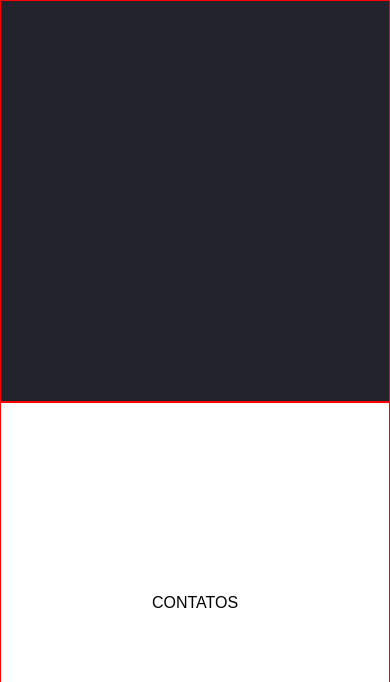
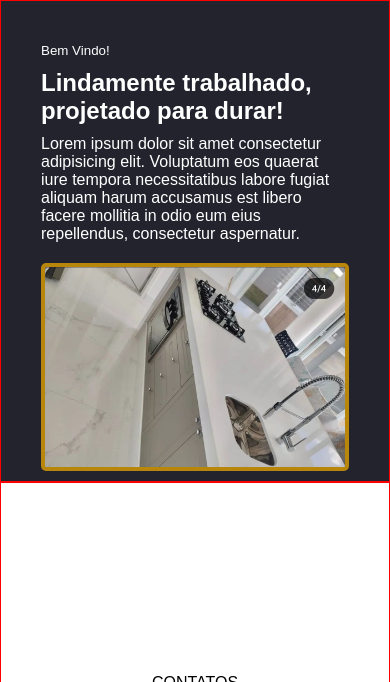
Before and after one commit to g-matheusdouglas/marmoraria-maximo, a plain HTML site: page index.html in a window 390 px wide. Shown: the part 690-1372 px from the top of the page. Drawn offline with Linux system fonts and the light colour scheme.

Commit message:
Update 04/12

```diff
--- a/estilo/style.css
+++ b/estilo/style.css
@@ -207,6 +207,7 @@ section.containers:nth-child(even) {
 }
 
 #redes h1 {
+    font-family: Zoica;
     font-size: 2.4rem;
 }
 
@@ -241,6 +242,26 @@ ul.redes-sociais li:hover {
 ul.redes-sociais li > img {
     width: 75px;
 }
+
+#sobre {
+    padding: 40px;
+}
+
+div.sobre_artigo > h2 {
+   margin-top: 10px;
+   margin-bottom: 10px;
+}
+
+div.sobre_image {
+    background: red url('../imagens/01.jpeg') no-repeat;
+    background-size: cover;
+    width: 200%;
+    height: 100%;
+    margin-left: 20px;
+    border-radius: 5px;
+    border: 4px solid darkgoldenrod;
+}
+
 
 /* Main config Fim */
 
@@ -349,4 +370,17 @@ footer, footer a {
     }
 
     /* Slide Config Fim */
+
+    /* main */
+
+    #sobre {
+        flex-wrap: wrap;
+    }
+
+    div.sobre_image {
+        width: 100%;
+        height: 200px;
+        margin-left: 0;
+        margin-top: 20px;
+    }
 }
--- a/index.html
+++ b/index.html
@@ -10,14 +10,14 @@
     <div id="wrapper">
         <header>
             <nav>
-                <a class="logo" href="/">Marmoraria Máximo</a>
+                <a class="logo" href="./index.html">Marmoraria Máximo</a>
                 <div class="mobile-menu">
                     <div class="line1"></div>
                     <div class="line2"></div>
                     <div class="line3"></div>
                 </div>
                 <ul class="nav-list">
-                    <li><a href="/">REDES</a></li>
+                    <li><a href="#redes">REDES</a></li>
                     <li><a href="#sobre">SOBRE</a></li>
                     <li><a href="#contatos">CONTATOS</a></li>
                     <li><a href="#servicos">SERVIÇOS</a></li>
@@ -72,12 +72,12 @@
                         <p>Atender bem, para atender sempre!</p>
                         <div>
                             <ul class="redes-sociais">
-                                <a href="#">
+                                <a href="https://www.facebook.com/marmorariamaximo.com.br/" rel="external" target="_blank">
                                     <li>
                                         <img src="imagens/logos/facebook.png" alt="facebook-logo">
                                     </li>
                                 </a>
-                                <a href="#">
+                                <a href="https://www.instagram.com/marmoraria_maximo/" rel="external" target="_blank">
                                     <li>
                                         <img src="imagens/logos/instagram.png" alt="instagram-logo">
                                     </li>
@@ -88,7 +88,14 @@
 
                 </section>
                 <section id="sobre" class="containers">
-                    <h2></h2>
+                    <div class="sobre_artigo">
+                        <small>Bem Vindo!</small>
+                        <h2>Lindamente trabalhado,<br>projetado para durar!</h2>
+                        <p>Lorem ipsum dolor sit amet consectetur adipisicing elit. Voluptatum eos quaerat iure tempora necessitatibus labore fugiat aliquam harum accusamus est libero facere mollitia in odio eum eius repellendus, consectetur aspernatur.</p>
+                    </div>
+                    <div class="sobre_image">
+
+                    </div>
                 </section>
                 <section id="contatos" class="containers">
                     CONTATOS
```
